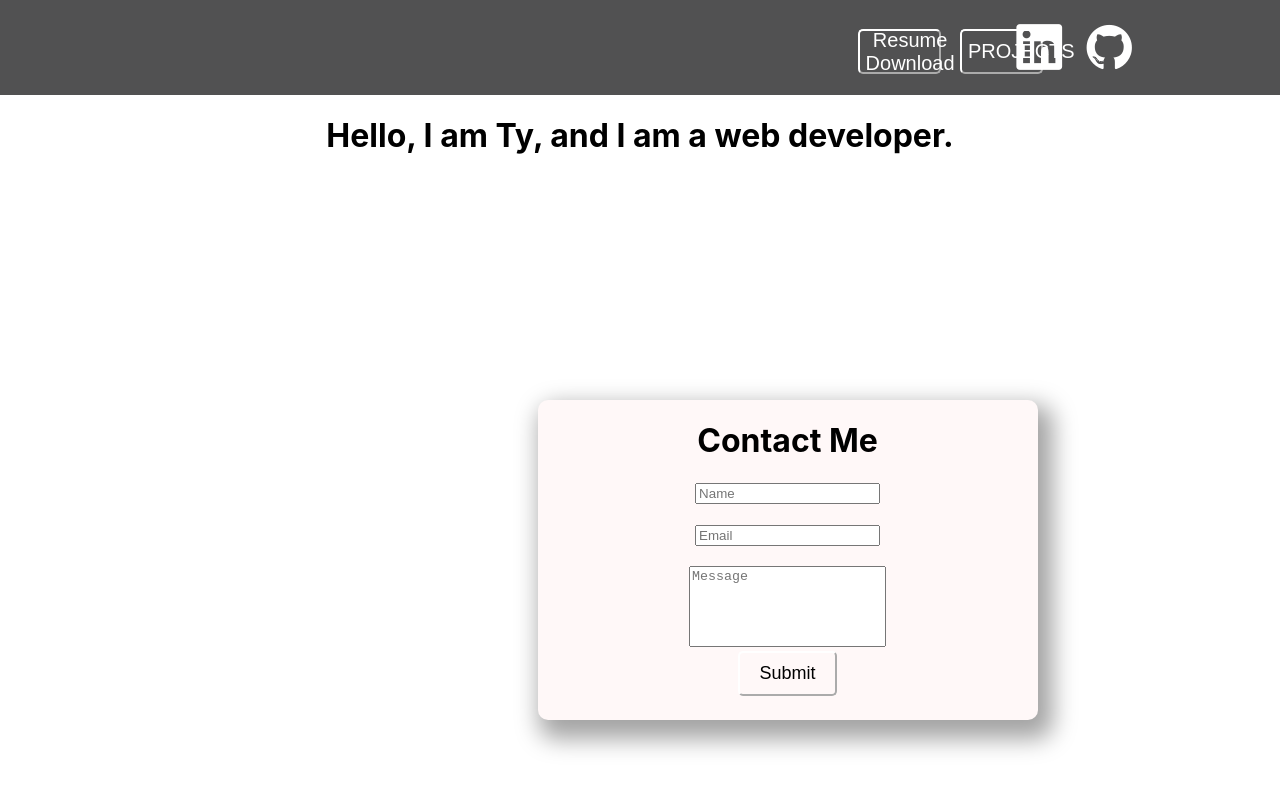
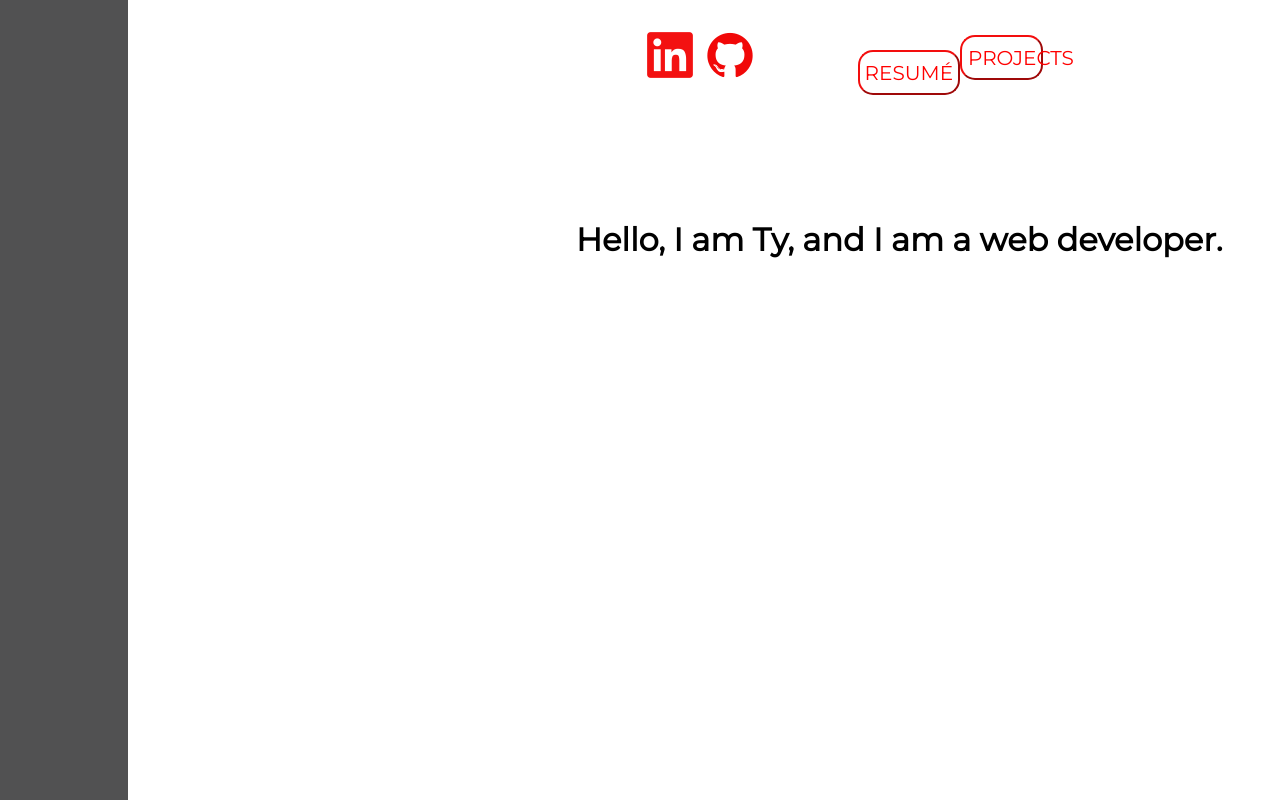
Before and after one commit to TyEverton/Portfolio-Revamp, a React (Create React App) app: page / in a window 1280 px wide. Shown: the top 800 px of the page. Built offline with nearby package versions, Linux system fonts and the light colour scheme.

Commit message:
changed layout, added some additional styles

```diff
--- a/public/index.css
+++ b/public/index.css
@@ -1,25 +1,27 @@
+
+
 .intro {
-  display: flex;
-  justify-content: center;
-  align-items: center;
+  position: absolute;
+  left: 45%;
+  bottom: 65%;
+    font-family: 'Montserrat';
 }
 
 .navButtons {
   display: flex;
   flex-direction: row;
   align-items: center;
-  float: right;
-  position: relative;
-  top: -155px;
-  right: 11%;
-  gap: 10px;
+  position: absolute;
+  left: 50%;
+  bottom: 90%
 }
 
 .devicon-github-original {
   font-size: 3rem;
-  color: white;
+  color: rgb(241, 8, 8);
   background-color: transparent;
   border: none;
+  cursor: pointer;
 }
 
 .devicon-github-original:hover {
@@ -29,12 +31,23 @@
 
 .devicon-linkedin-plain {
   font-size: 3rem;
-  color: white;
+  color: rgb(243, 17, 17);
   background-color: transparent;
   border: none;
+  cursor: pointer;
 }
 
 .devicon-linkedin-plain:hover {
   color: rgb(99, 235, 240);
   transition-duration: 0.3s;
+  cursor: pointer;
 }
+
+.footer {
+  background-color: rgb(81, 81, 82);
+  display: flex;
+  justify-content: center;
+  align-items: center;
+  height: 55px;
+    font-family: 'Montserrat';
+}
--- a/public/index.html
+++ b/public/index.html
@@ -10,16 +10,23 @@
       rel="stylesheet"
       href="https://cdn.jsdelivr.net/gh/devicons/devicon@v2.13.0/devicon.min.css"
     />
+    <link
+      href="https://fonts.googleapis.com/css?family=Montserrat"
+      rel="stylesheet"
+    />
   </head>
   <body>
     <title></title>
     <div id="root"></div>
-
     <h1 class="intro">Hello, I am Ty, and I am a web developer.</h1>
     <section class="navButtons">
-      <a href="https://www.linkedin.com/in/ty-everton/" target="_blank"><button class="devicon-linkedin-plain"></button></a>
-      <a href="https://github.com/TyEverton" target="_blank"><button
-        class="devicon-github-original"></button></a>
+      <a href="https://www.linkedin.com/in/ty-everton/" target="_blank"
+        ><button class="devicon-linkedin-plain"></button
+      ></a>
+      <a href="https://github.com/TyEverton" target="_blank"
+        ><button class="devicon-github-original"></button
+      ></a>
     </section>
   </body>
+  <footer class="footer">Ty Everton 2021</footer>
 </html>
--- a/src/Components/ContactForm.js
+++ b/src/Components/ContactForm.js
@@ -5,23 +5,26 @@ import './contactform.css'
 function ContactForm() {
   const [state, handleSubmit] = useForm('xrgrrjee')
   if (state.succeeded) {
-    return <p>Thank you for your message, I will get back to you shortly!</p>
+    return <p>I look forward to your message. I will reply shortly!</p>
   }
   return (
-    <div className="formContainer">
-      <h1>Contact Me</h1>
+    <div>
+      <h1 className="contactHeader">Contact Me</h1>
+      <section className="formContainer">
         <form onSubmit={handleSubmit}>
           <label htmlFor="name"></label>
-        <input id="name" type="name" name="name" placeholder="Name" />
-        <ValidationError
-          prefix="Name"
-          field="name"
-          errors={state.errors}
-        />{' '}
+          <input
+            id="name"
+            type="name"
+            name="name"
+            placeholder="Name*"
+            className="input"
+          />
+          <ValidationError prefix="Name" field="name" errors={state.errors} />{' '}
           <br />
           <label htmlFor="email"></label>
           <br />
-        <input id="email" type="email" name="email" placeholder="Email" />
+          <input id="email" type="email" name="email" placeholder="Email*" className="input" />
           <ValidationError
             prefix="Email"
             field="email"
@@ -31,11 +34,11 @@ function ContactForm() {
           <label htmlFor="message"></label>
           <br />
           <textarea
-          cols="22"
-          rows="5"
+            cols="25"
+            rows="8"
             id="message"
             name="message"
-          placeholder="Message"
+            placeholder="Message*"
             className="textArea"
           />
           <ValidationError
@@ -44,10 +47,15 @@ function ContactForm() {
             errors={state.errors}
           />{' '}
           <br />
-        <button className="submitBtn" type="submit" disabled={state.submitting}>
-          Submit
+          <button
+            className="submitBtn"
+            type="submit"
+            disabled={state.submitting}
+          >
+            SEND
           </button>
         </form>
+      </section>
     </div>
   )
 }
--- a/src/Components/NavBar.js
+++ b/src/Components/NavBar.js
@@ -3,7 +3,9 @@ import "./navbar.css"
 
 const NavBar = () => {
   return (
-    <div className="navBar">
+    <div>
+      {/* <button className="navBtns">PROJECTS</button> */}
+      <div className="navBar"></div>
       <button className="navBtns">PROJECTS</button>
     </div>
   )
--- a/src/Components/ResumeDownload.js
+++ b/src/Components/ResumeDownload.js
@@ -13,7 +13,7 @@ class DownloadLink extends Component {
   render() {
     return (
       <div>
-        <button className="downloadBtn" onClick={this.pdfGenerate}>Resume Download</button>
+        <button className="downloadBtn" onClick={this.pdfGenerate}>RESUMÉ</button>
       </div>
     )
   }
--- a/src/Components/contactform.css
+++ b/src/Components/contactform.css
@@ -1,21 +1,26 @@
 .formContainer {
   position: absolute;
-display: flex;
+  display: flex;
 	flex-direction: column;
 	flex-wrap: nowrap;
-	justify-content: flex-start;
-	align-items: center;
+  justify-content: center;
+	align-items: left;
   box-shadow: 8px 12px 23px 7px rgba(0,0,0,0.36);
-  height: 320px;
-  width: 500px;
+  height: 420px;
+  width: 700px;
   background-color: rgb(255, 248, 248);
-  left: 42%;
-  top: 50%;
+  left: 32%;
+  top: 195%;
   border-radius: 10px;
 }
 
 .contactHeader {
-
+  position: absolute;
+  top: 189%;
+  left: 32%;
+  z-index: 2;
+  font-family: 'Montserrat';
+  font-size: 26px;
 }
 
 
@@ -23,12 +28,16 @@ display: flex;
   background-color: transparent;
   position: relative;
   height: 45px;
-  width: 50%;
+  width: 20%;
   border-width: 2px;
-  border-color: white;
-  border-radius: 5px;
-  font-size: 18px;
-  color: black;
+  border-color: rgb(243, 14, 14);
+  border-radius: 15px;
+  font-size: 20px;
+  color: red;
+  top: 15px;
+  left: 11px;
+  font-family: 'Montserrat';
+  cursor: pointer;
 }
 
 .submitBtn:hover {
@@ -39,4 +48,13 @@ display: flex;
 
 .textArea {
   resize: none;
+  position: relative;
+  width: 50%;
+    font-family: 'Montserrat';
 }
+
+.input {
+  width: 50%;
+  height: 50px;
+  font-family: 'Montserrat';
+}
--- a/src/Components/navbar.css
+++ b/src/Components/navbar.css
@@ -4,28 +4,38 @@ body {
 }
 .navBar {
   background-color: rgb(81, 81, 82);
-  width: 100vw;
-  height: 95px;
+  width: 6vw;
+  height: 2500px;
+  transition-duration: 0.7s;
+}
+
+.navBar:hover {
+  background-color: rgb(81, 81, 82);
+  width: 10vw;
+  height: 2500px;
 }
 
 .navBtns {
   background-color: transparent;
-  position: relative;
+  position: absolute;
   left: 75%;
   height: 45px;
   width: 6.5%;
-  top: 29px;
+  bottom: 90%;
   display: flex;
   align-items: center;
   border-width: 2px;
-  border-color: white;
-  border-radius: 5px;
+  border-color: rgb(243, 14, 14);
+  border-radius: 15px;
   font-size: 20px;
-  color: white;
+  color: red;
+  font-family: 'Montserrat';
+  cursor: pointer;
 }
 
 .navBtns:hover {
   color: rgb(99, 235, 240);
   transition-duration: 0.3s;
   border-color: rgb(99, 235, 240);
+
 }
--- a/src/Components/resumedownload.css
+++ b/src/Components/resumedownload.css
@@ -3,15 +3,18 @@
   position: absolute;
   left: 67%;
   height: 45px;
-  width: 6.5%;
-  top: 29px;
+  width: 8%;
+  top: 50px;
   display: flex;
   align-items: center;
+  justify-content: center;
   border-width: 2px;
-  border-color: white;
-  border-radius: 5px;
+  border-color: rgb(243, 14, 14);
+  border-radius: 15px;
   font-size: 20px;
-  color: white;
+  color: red;
+  font-family: 'Montserrat';
+  cursor: pointer;
 }
 
 .downloadBtn:hover {
```
Also changed, not shown: src/Components/SkillSheet.js (added, +14 -0 lines), src/Components/AboutMe.js (added), src/Components/aboutme.css (added), src/Components/skillsheet.css (added). Lines whose indentation alone changed are shown as unchanged.
